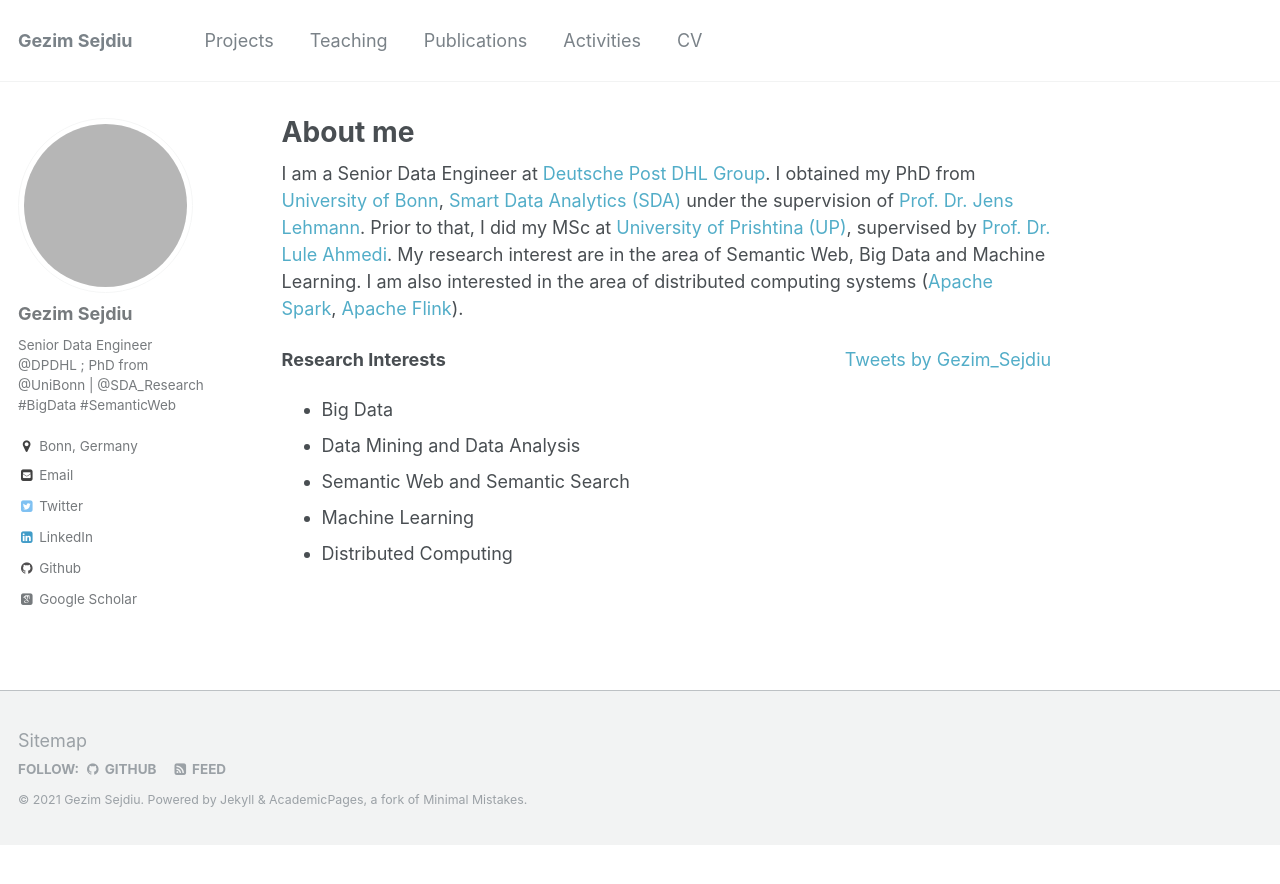
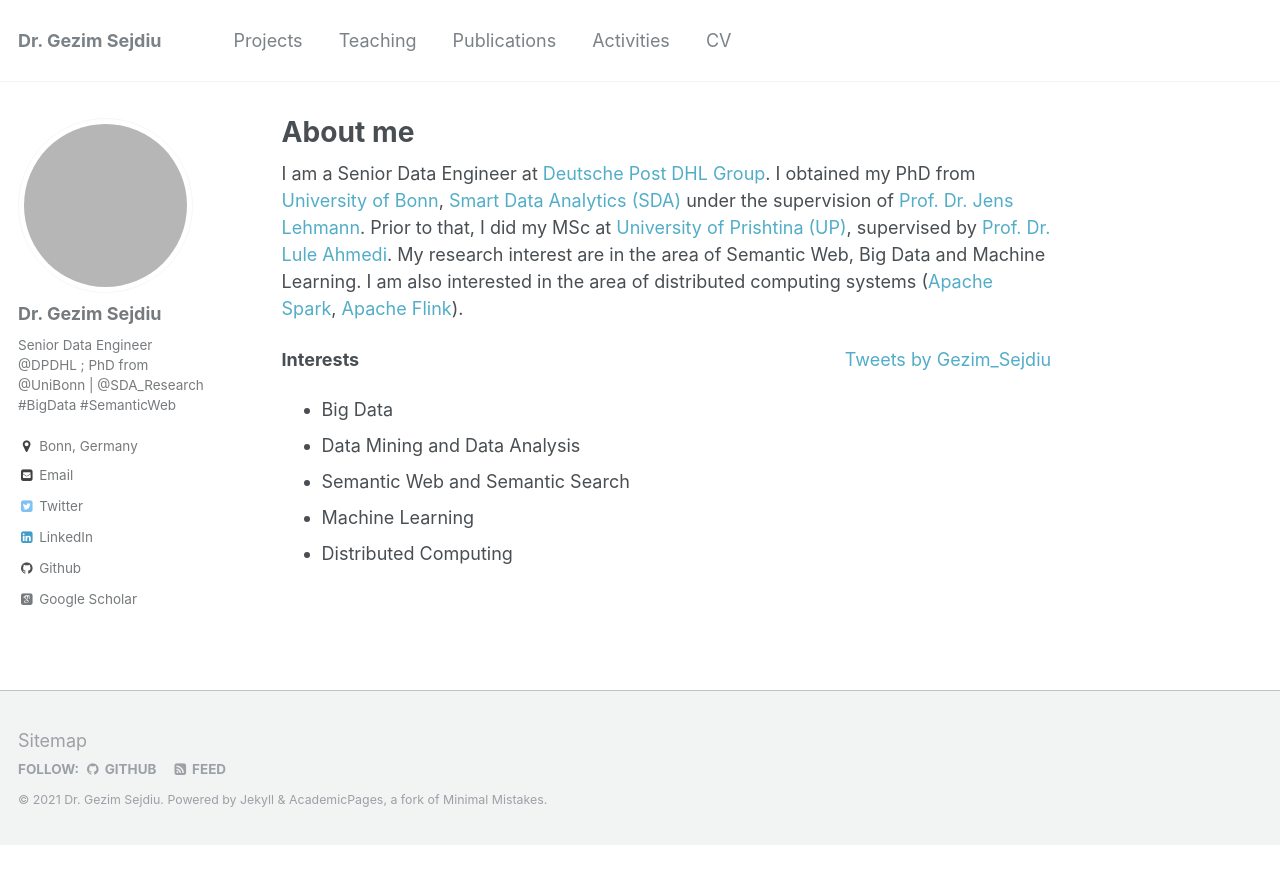
Before and after one commit to GezimSejdiu/gezimsejdiu.github.io, a Jekyll site: the page built from _pages/about.md, in a window 1280 px wide. Shown: the top 884 px of the page. Built offline with Jekyll 4.4.1, drawn with Linux system fonts in a browser that asks for light colours; some web fonts are replaced; comment, search, counter and statistics services are not loaded; grey boxes are pictures that could not be loaded.

Commit message:
Update about page

```diff
--- a/_config.yml
+++ b/_config.yml
@@ -7,9 +7,9 @@
 
 # Site Settings
 locale                   : "en-US"
-title                    : "Gezim Sejdiu"
+title                    : "Dr. Gezim Sejdiu"
 title_separator          : "-"
-name                     : &name "Gezim Sejdiu"
+name                     : &name "Dr. Gezim Sejdiu"
 description              : &description "Senior Data Engineer at Deutsche Post DHL Group, PhD from University of Bonn"
 url                      : https://gezimsejdiu.github.io/ # the base hostname & protocol for your site e.g. "https://mmistakes.github.io"
 baseurl                  : "" # the subpath of your site, e.g. "/blog"
@@ -78,7 +78,7 @@ analytics:
 
 # Site Author
 author:
-  name             : "Gezim Sejdiu"
+  name             : "Dr. Gezim Sejdiu"
   avatar           : "https://avatars3.githubusercontent.com/u/5259296?s=400&u=2923073a71257798968eb57c860c45d4e7a18d72&v=4"
   bio              : "Senior Data Engineer @DPDHL ; PhD from @UniBonn | @SDA_Research #BigData #SemanticWeb"
   location         : "Bonn, Germany"
--- a/_pages/about.md
+++ b/_pages/about.md
@@ -1,7 +1,7 @@
 ---
 permalink: /
 title: "About me"
-excerpt: "Gezim Sejdiu"
+excerpt: "Dr. Gezim Sejdiu"
 author_profile: true
 redirect_from:
   - /about/
@@ -14,7 +14,7 @@
     <div>
       <div class="twoCol1">
         <div >
-<p><strong>Research Interests</strong>
+<p><strong>Interests</strong>
 <ul>
 <li>Big Data</li>
 <li>Data Mining and Data Analysis</li>
```
